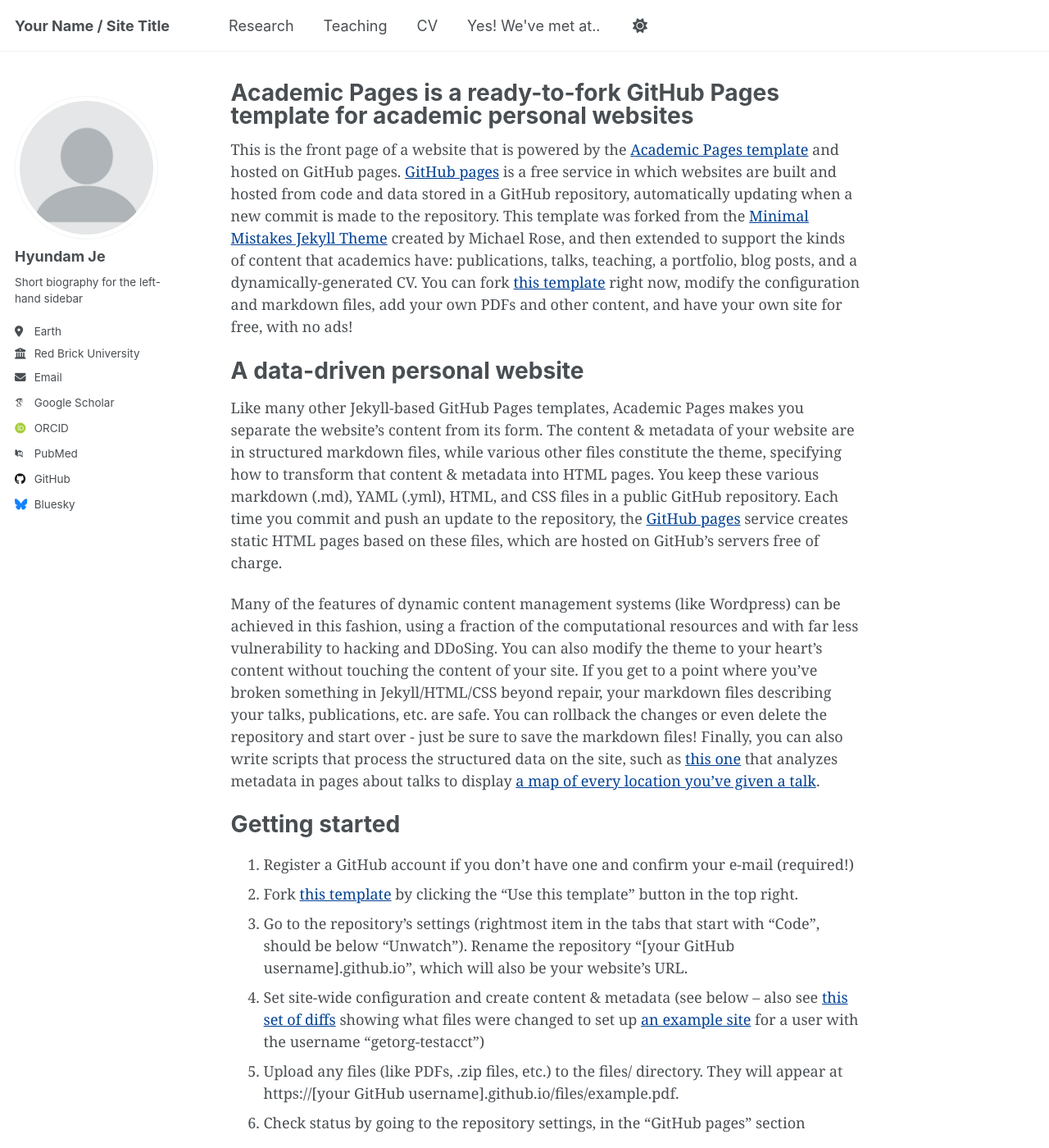
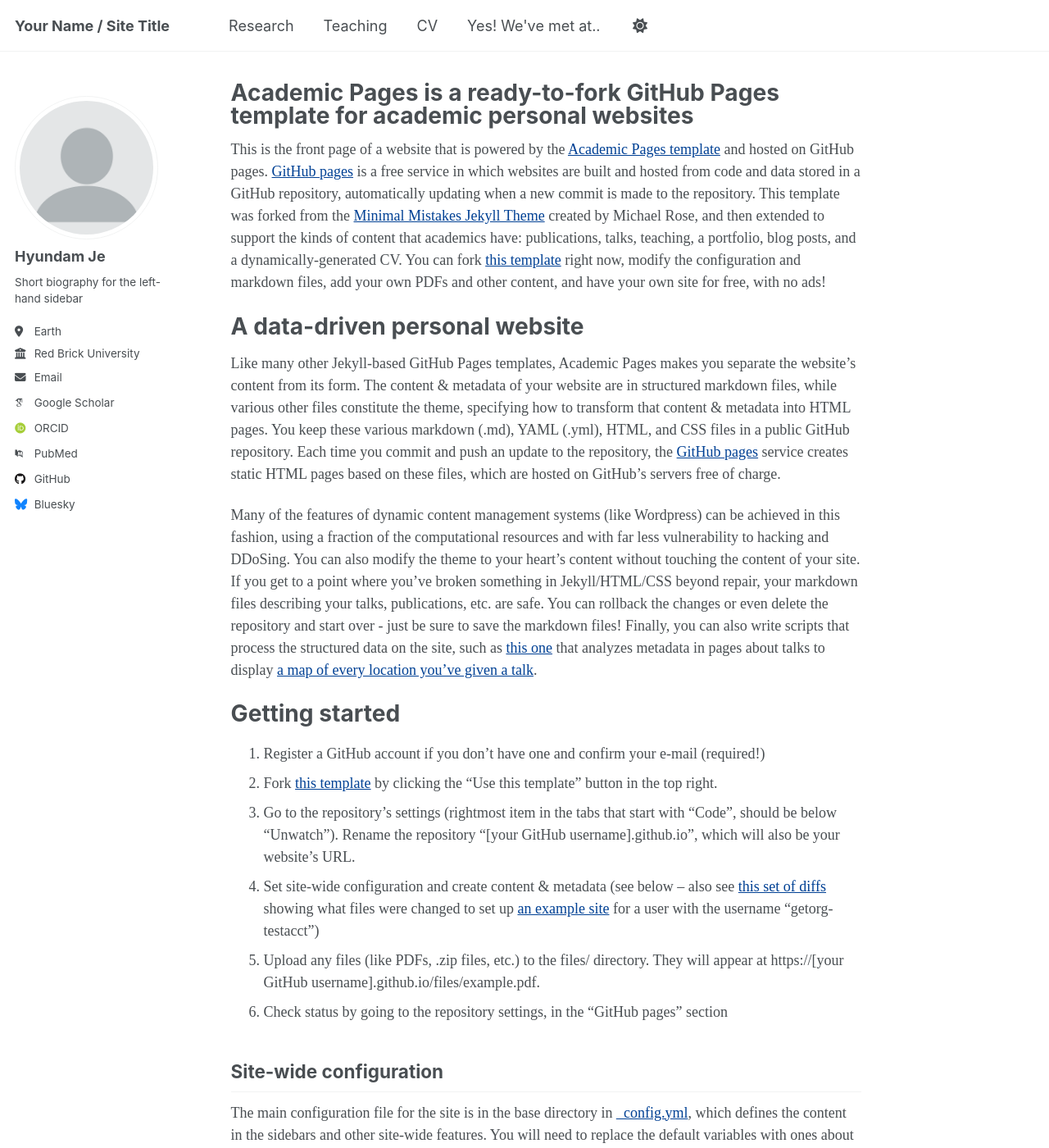
Before and after one commit to hyundamje/hyundamje.github.io, a Jekyll site: the page built from _pages/about.md, in a window 1280 px wide and 1400 px high. Shown: the whole window at 82% size. Built offline with Jekyll 4.4.1, drawn with Linux system fonts in a browser that asks for light colours; some web fonts are replaced.

Commit message:
Update _base.scss

```diff
--- a/_sass/layout/_base.scss
+++ b/_sass/layout/_base.scss
@@ -15,7 +15,7 @@
   margin: 0;
   padding: $masthead-height 0 0;
   padding-bottom: 9em;
-  font-family: Georgia, serif;
+  font-family: 'Cormorant Garamond', serif;
   line-height: 1.5;
 
   &.overflow--hidden {
```
